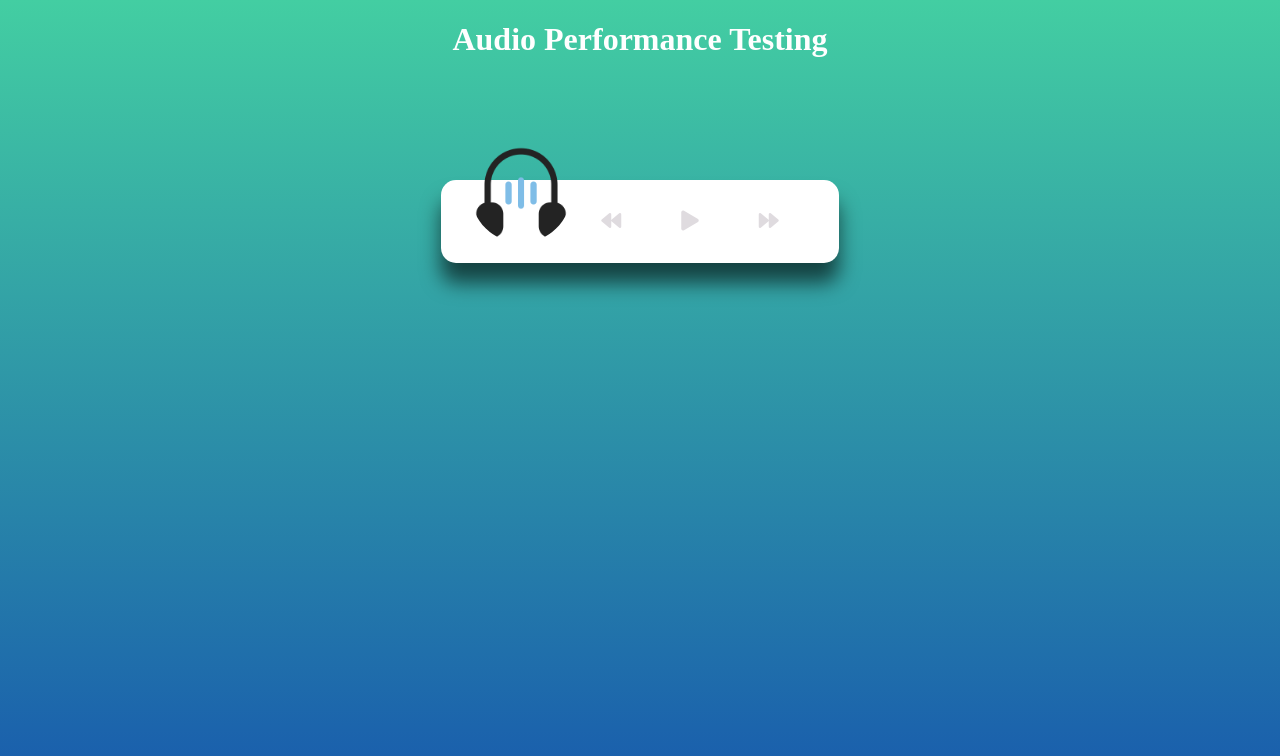
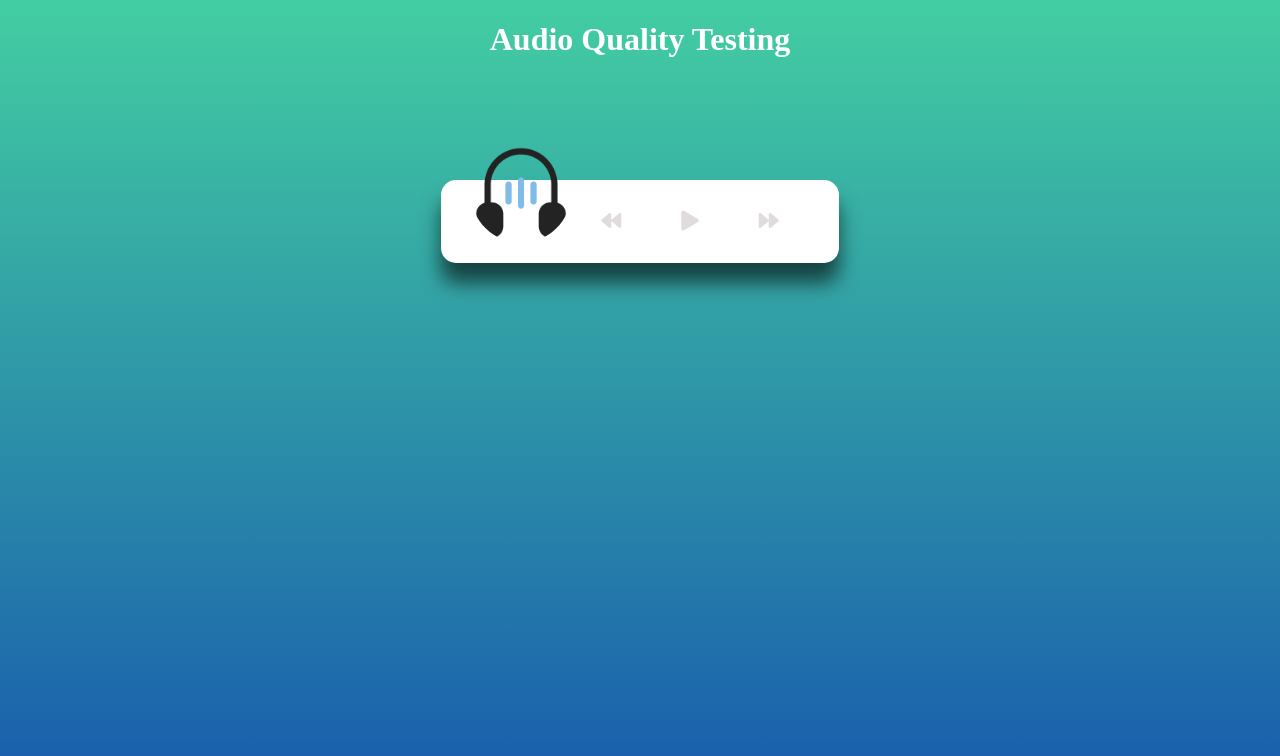
Before and after one commit to Eric17z/AudioQuality, a plain HTML site: page index.html in a window 1280 px wide. Drawn offline with Linux system fonts and the light colour scheme.

Commit message:
Update index.html

```diff
--- a/index.html
+++ b/index.html
@@ -8,7 +8,7 @@
     <link rel="stylesheet" href="style.css">
 </head>
 <body>
-    <h1 style="color:white">Audio Performance Testing</h1>
+    <h1 style="color:white">Audio Quality Testing</h1>
     <div class="music-container" id="music-container">
         <div class="music-info">
             <h4 class="title" id="title">`Music</h4>
```
